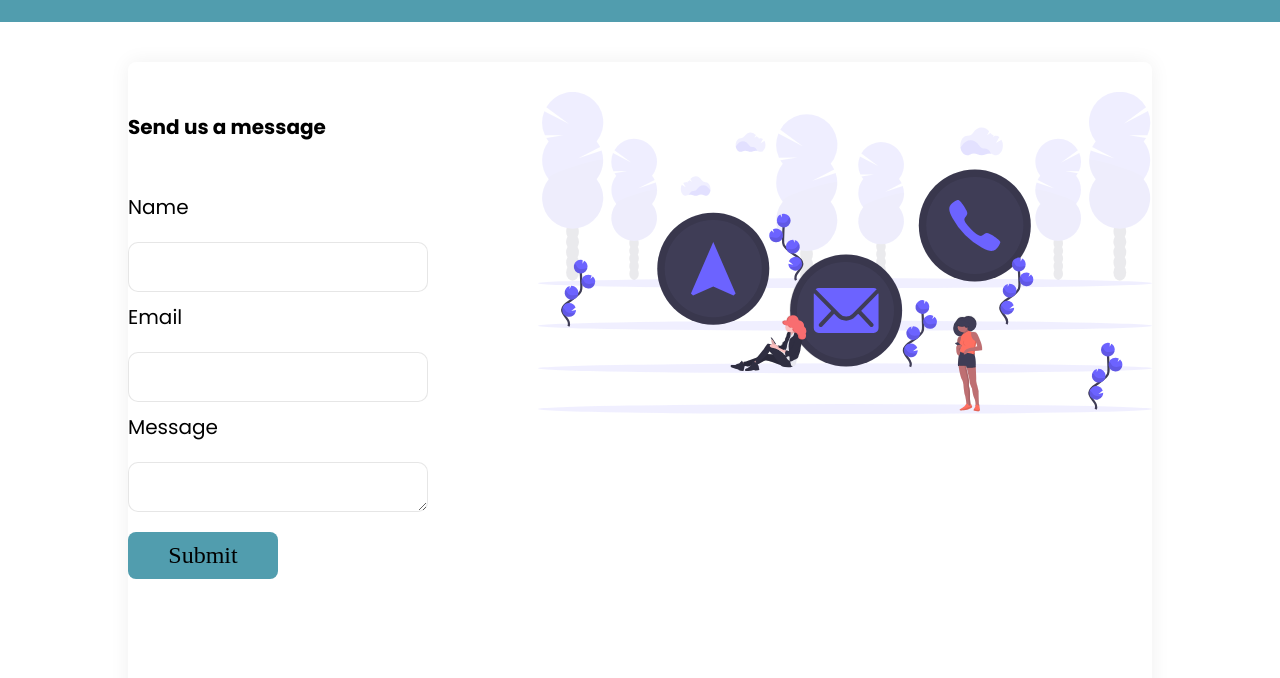
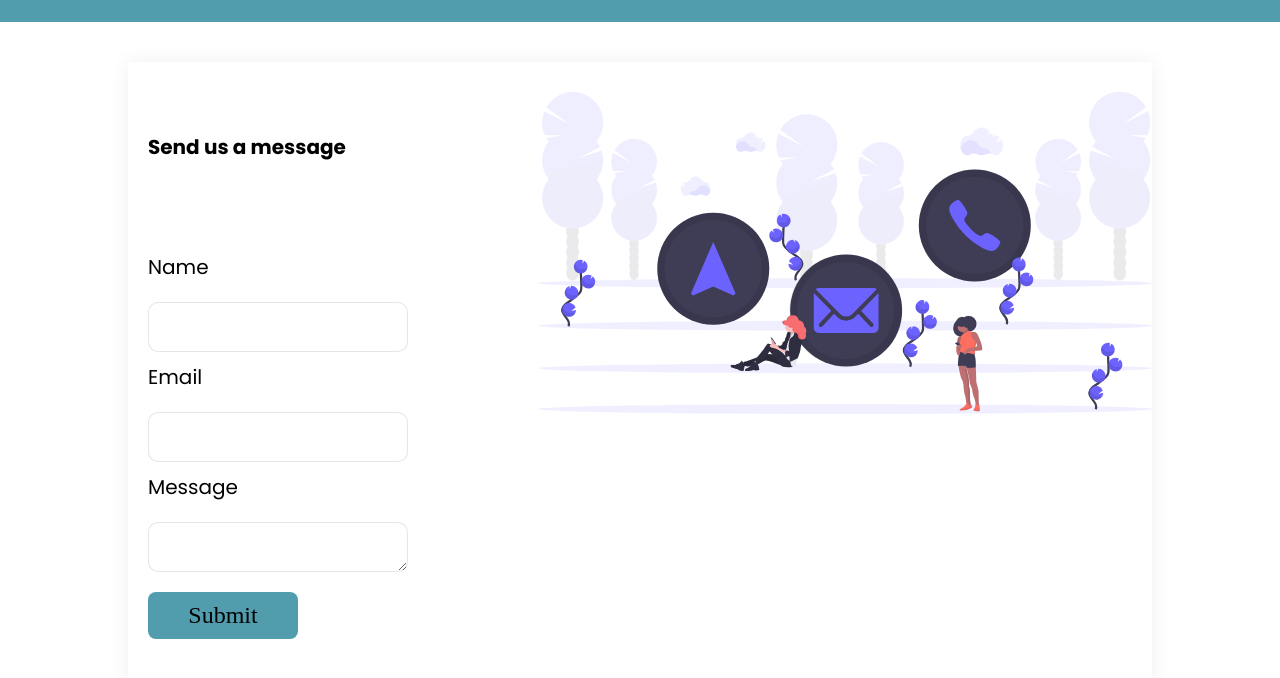
Before and after one commit to anasomar1/BeautyChain, a plain HTML site: page contact.html in a window 1280 px wide. Shown: the part 58-736 px from the top of the page. Drawn offline with nearby package versions, Linux system fonts and the light colour scheme.

Commit message:
3.1 Forum styling

```diff
--- a/contact.html
+++ b/contact.html
@@ -43,7 +43,7 @@
               name="msg"
               id="msg"
               cols="30"
-              rows="5"
+              rows="10"
               required
             ></textarea>
             <button type="submit" value="send">Submit</button>
--- a/styles/_contact.scss
+++ b/styles/_contact.scss
@@ -9,13 +9,13 @@ form {
   width: 80%;
   margin: 15vh auto;
   box-shadow: 0px 0px 20px #00000010;
-  background-color: white;
-  border-radius: 8px;
+  border: none;
   margin-bottom: 20px;
   display: flex;
 
   h3 {
     margin: 5rem 0;
+    padding: 2rem;
   }
 }
 .contact-img {
@@ -29,18 +29,18 @@ form {
   height: 90vh;
   display: flex;
   flex-direction: column;
+  padding: 2rem;
 }
 input,
 textarea {
   width: 100%;
   padding: 5px;
   height: 5rem;
+  padding: 1rem;
   font-size: 18px;
   border: 1px solid rgba(128, 128, 128, 0.199);
   margin-bottom: 1rem;
   border-radius: 1rem;
-
-  max-width: 500px;
 }
 
 textarea {
```
Also changed, not shown: index.html (+1 -1 lines), style.css, 1 other file.
